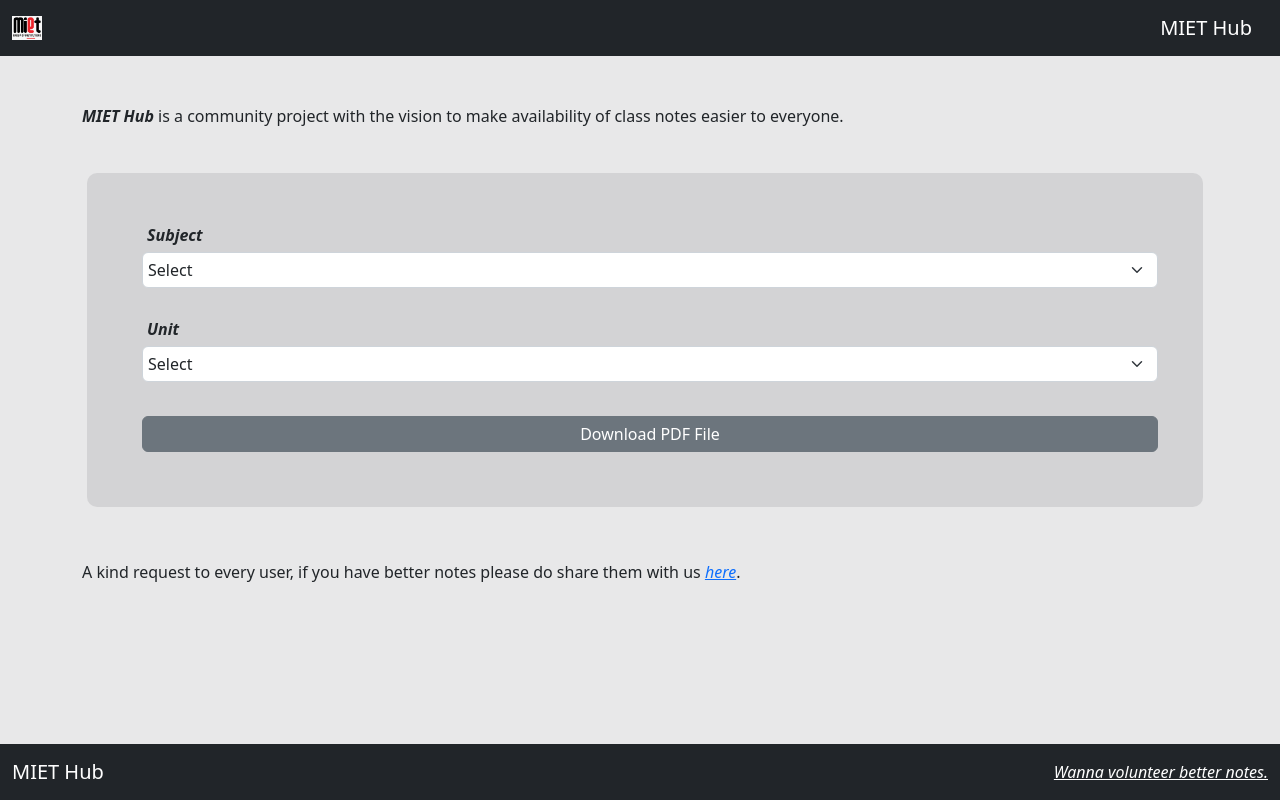
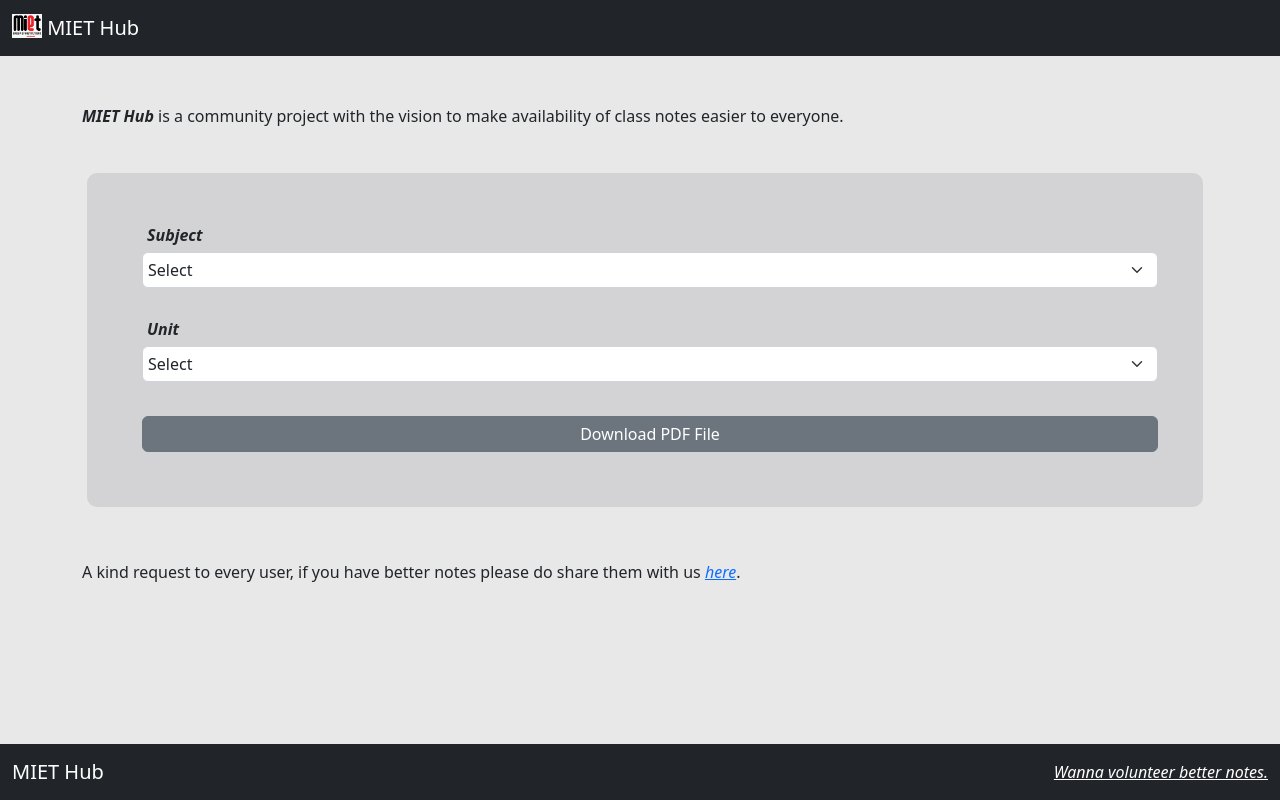
Before and after one commit to mietnotes/mietnotes.github.io, an Angular app: page / in a window 1280 px wide. Built offline with nearby package versions, Linux system fonts and the light colour scheme.

Commit message:
logo fix

```diff
--- a/src/app/nav/nav.component.html
+++ b/src/app/nav/nav.component.html
@@ -1,8 +1,8 @@
 <nav class="navbar navbar-dark bg-dark">
     <div class="container-fluid">
-        <img src="/assets/logo.png" alt="Logo" width="30" height="24"
-            class="d-inline-block align-text-top">
         <a class="navbar-brand" href="/miethub">
+            <img src="../assets/logo.png" alt="Logo" width="30" height="24"
+                class="d-inline-block align-text-top">
             MIET Hub
         </a>
     </div>
```
